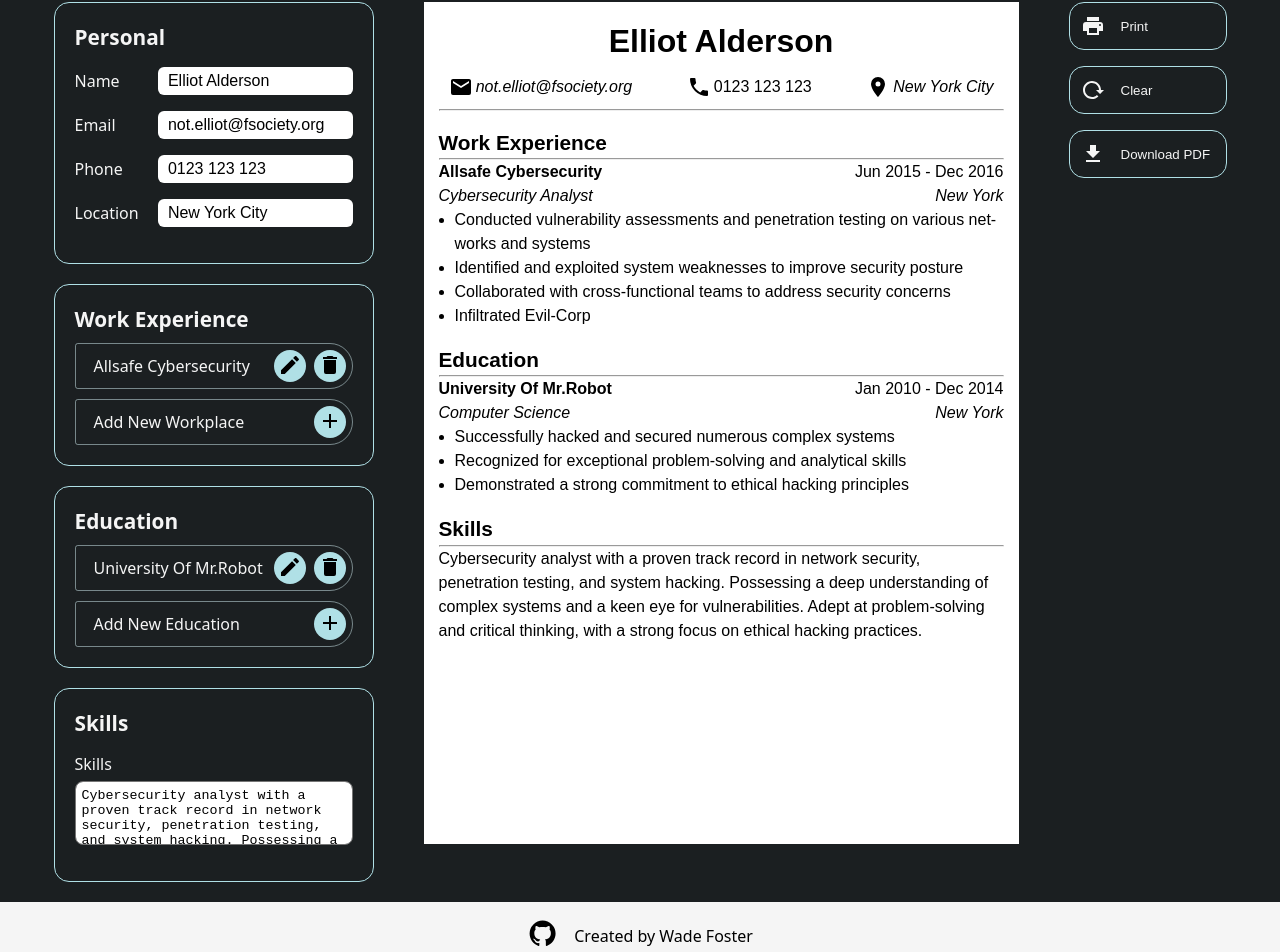
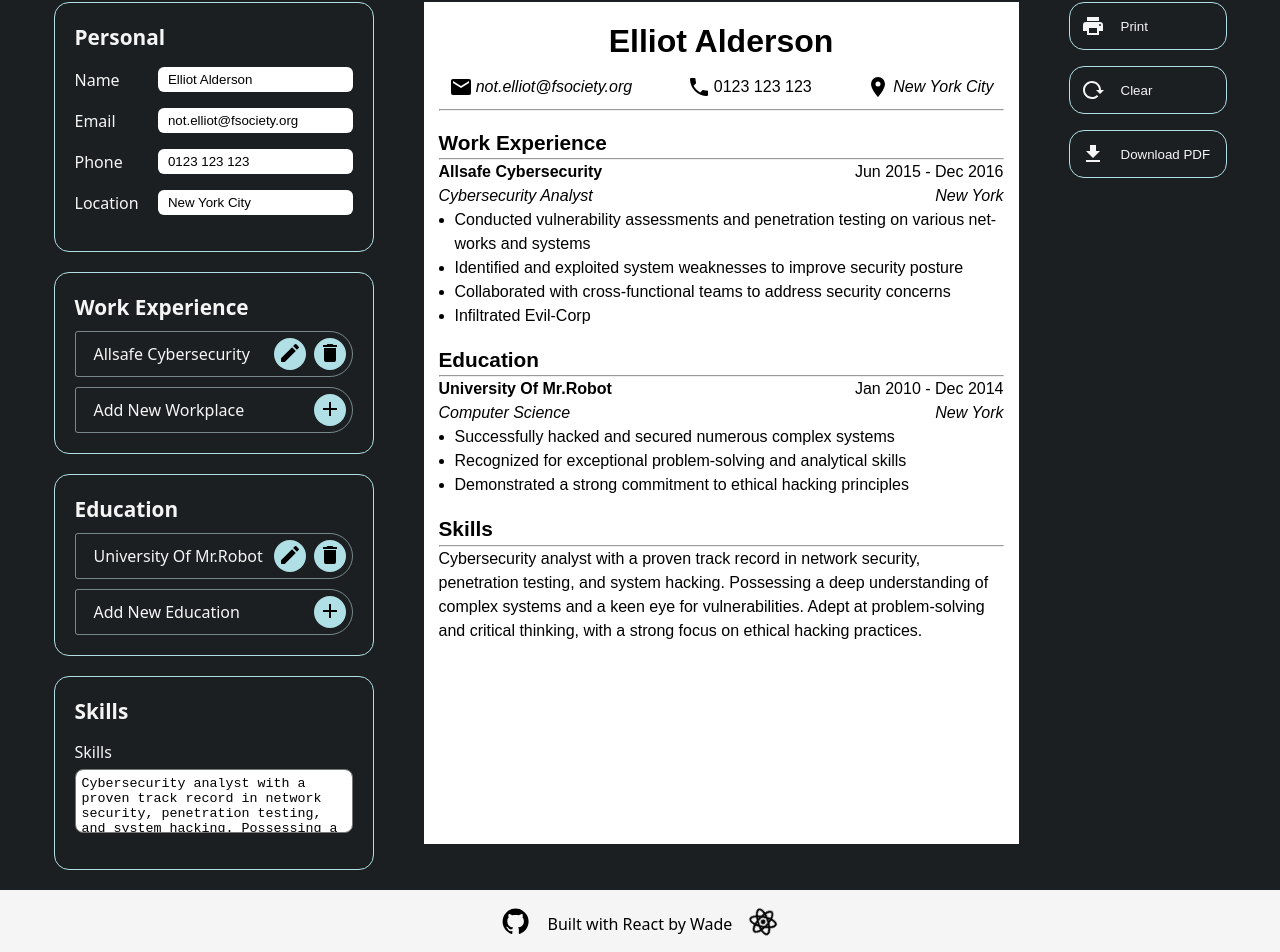
Before and after one commit to wade-levels-up/cv-application, a React (Vite) app: page / in a window 1280 px wide. Shown: the part 105-1057 px from the top of the page. Built offline with nearby package versions, Linux system fonts and the light colour scheme.

Commit message:
Final polish commit

```diff
--- a/src/components/App.jsx
+++ b/src/components/App.jsx
@@ -4,7 +4,7 @@
 import Details from './Details'
 import Resume from './Resume'
 import Icon from '@mdi/react';
-import { mdiGithub } from '@mdi/js';
+import { mdiGithub, mdiReact } from '@mdi/js';
 
 
 
@@ -144,7 +144,9 @@
       <footer>
         <a href="https://github.com/wade-levels-up" target='blank'>
           <Icon path={mdiGithub} size={1.3} />
-        </a> Created by Wade Foster
+        </a>Built with React by Wade<span>
+          <Icon path={mdiReact} size={1.3} />
+        </span>
       </footer>
     </>
   )
--- a/src/styles/App.css
+++ b/src/styles/App.css
@@ -5,7 +5,7 @@
     flex-direction: column;
 }
 
-input {
+input textarea {
     font-size: 16px;
 }
 
@@ -16,6 +16,7 @@
 header h1 {
     text-align: center;
     font-size: 2.5rem;
+    font-family: Georgia, Times, 'Times New Roman', serif;
 }
 
 header, footer {
@@ -37,6 +38,25 @@
     gap: 50px;
     padding: 20px;
     background-color: rgb(27, 31, 33);
+}
+
+footer span {
+    animation-name: spin;
+    animation-duration: 3s;
+    animation-iteration-count: infinite;
+    animation-timing-function: linear;
+    transform-origin: 50% 45%;
+    will-change: transform;
+}
+
+@keyframes spin {
+    from {
+        transform: rotate(0deg);
+    }
+
+    to {
+        transform: rotate(360deg);
+    }
 }
 
 
```
